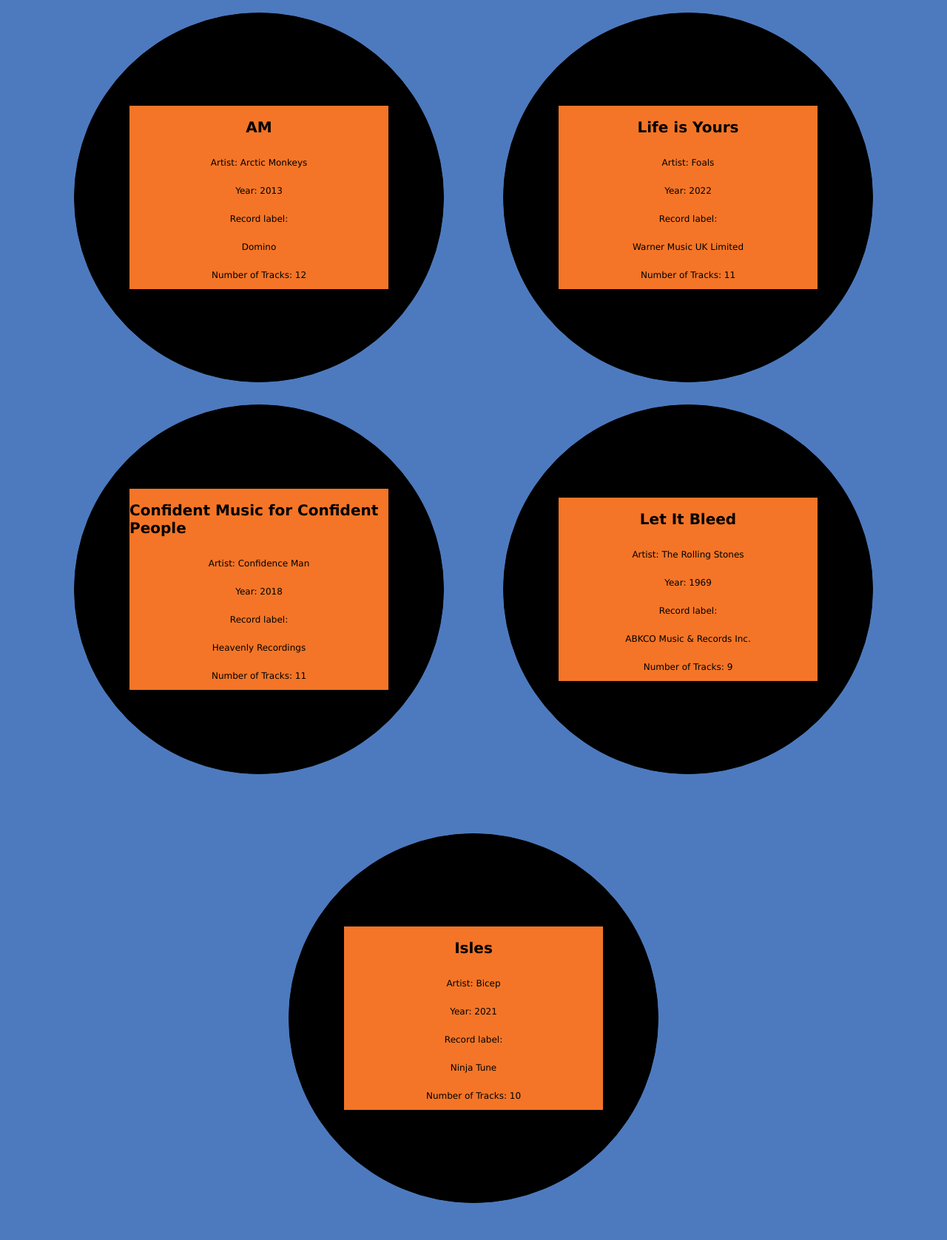
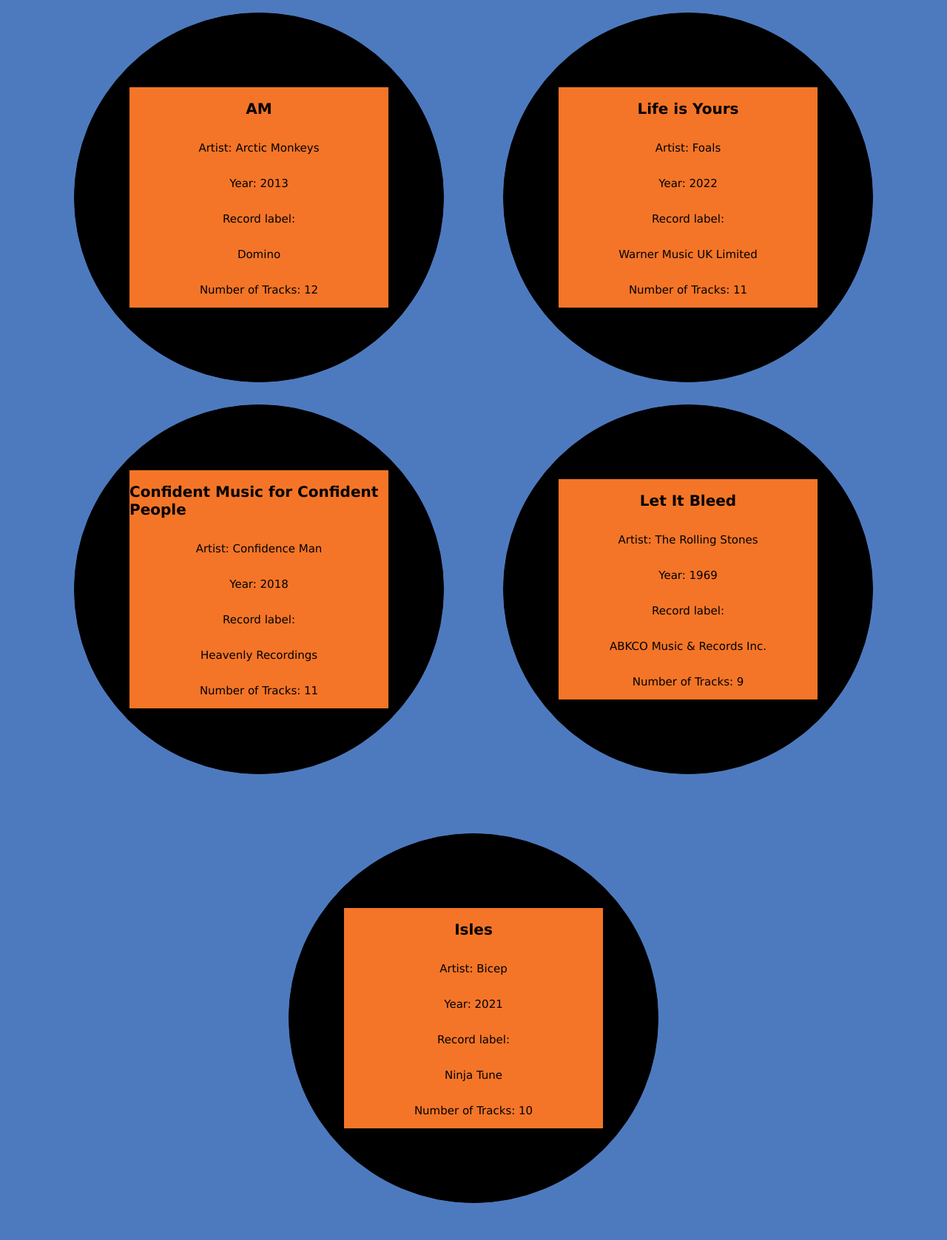
Before and after one commit to MrTKetchup/collection_app, a PHP site: page / in a window 1280 px wide. Shown: the part 83-1760 px from the top of the page at 74% size. Run offline with PHP 8.4, Linux system fonts and the light colour scheme; data comes from the database, SQL or seed files in the repository.

Commit message:
unit test working after css & html finessing

```diff
--- a/src/style.css
+++ b/src/style.css
@@ -60,7 +60,6 @@ header h1 {
     align-items: center;
     flex-wrap: wrap;
     background-color: #f47527;
-    font-size: 1.2rem;
     color: black;
 }
 
@@ -88,6 +87,10 @@ header h1 {
         margin: 20px;
     }
 
+    .card-stat-container {
+        font-size: 1.5rem;
+    }
+
     .card-heading {
         font-size: 2rem;
     }
```
Also changed, not shown: tests/RecordTest.php (+1 -1 lines).
